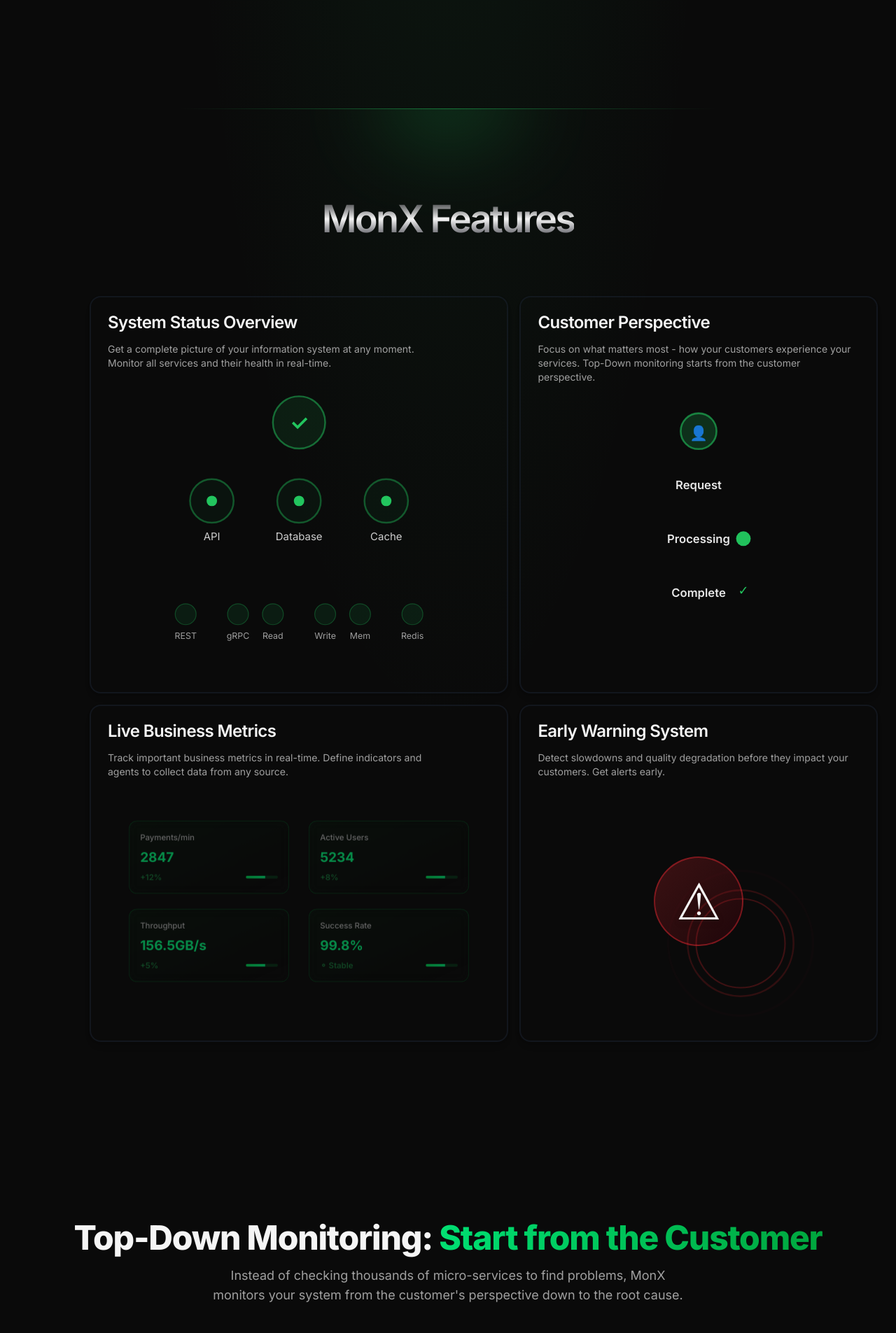
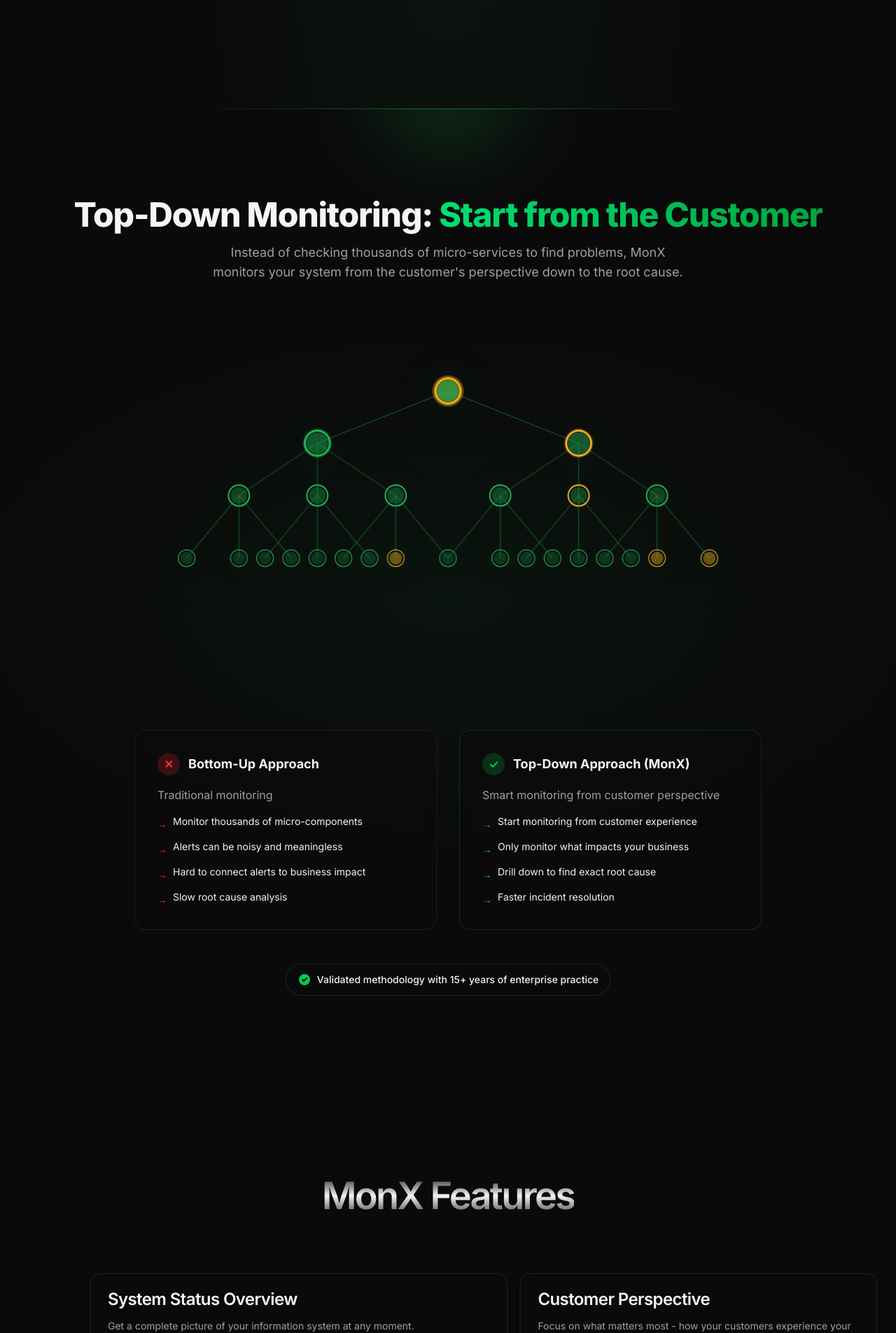
Before and after one commit to lakygosh/monx-website, a Next.js app: page / in a window 1280 px wide. Shown: the part 699-2604 px from the top of the page at 70% size. Built offline with nearby package versions, Linux system fonts and the light colour scheme.

Commit message:
Section position switch TopDown and Features

```diff
--- a/app/page.tsx
+++ b/app/page.tsx
@@ -383,15 +383,16 @@ export default function Home() {
       {/* Hero Section */}
       <Hero />
 
+      {/* Top-Down Monitoring Section */}
+      <div id="top-down-monitoring">
+      <TopDownMonitoring data-section="topdown" />
+      </div>
+
       {/* Features Section */}
       <div id="features">
         <Features />
       </div>
 
-      {/* Top-Down Monitoring Section */}
-      <div id="top-down-monitoring">
-      <TopDownMonitoring data-section="topdown" />
-      </div>
       {/* VisionX AI Section */}
       <VisionX data-section="visionx" />
 
--- a/components/features.tsx
+++ b/components/features.tsx
@@ -39,8 +39,8 @@ export default function Features() {
 
   return (
     <section id="features" className="text-foreground relative overflow-hidden py-12 sm:py-24 md:py-32">
-      <div className="bg-primary absolute -top-10 left-1/2 h-16 w-44 -translate-x-1/2 rounded-full opacity-40 blur-3xl select-none"></div>
-      <div className="via-primary/50 absolute top-0 left-1/2 h-px w-3/5 -translate-x-1/2 bg-gradient-to-r from-transparent to-transparent transition-all ease-in-out"></div>
+      {/* <div className="bg-primary absolute -top-10 left-1/2 h-16 w-44 -translate-x-1/2 rounded-full opacity-40 blur-3xl select-none"></div> */}
+      {/* <div className="via-primary/50 absolute top-0 left-1/2 h-px w-3/5 -translate-x-1/2 bg-gradient-to-r from-transparent to-transparent transition-all ease-in-out"></div> */}
       <motion.div
         ref={ref}
         initial={{ opacity: 0, y: 50 }}
--- a/components/top-down-monitoring.tsx
+++ b/components/top-down-monitoring.tsx
@@ -49,7 +49,8 @@ export function TopDownMonitoring() {
           background: "radial-gradient(ellipse 80% 40% at 50% 50%, rgba(34, 197, 94, 0.05), transparent 70%), #0a0a0a",
         }}
       />
-
+<div className="bg-primary absolute -top-10 left-1/2 h-16 w-44 -translate-x-1/2 rounded-full opacity-40 blur-3xl select-none"></div>
+<div className="via-primary/50 absolute top-0 left-1/2 h-px w-3/5 -translate-x-1/2 bg-gradient-to-r from-transparent to-transparent transition-all ease-in-out"></div>
       <div className="relative z-10 max-w-7xl mx-auto">
         {/* Section Title */}
         <div className="text-center mb-16 md:mb-24">
```
Also changed, not shown: 1 other file (tests, documents, lock files or other folders).
